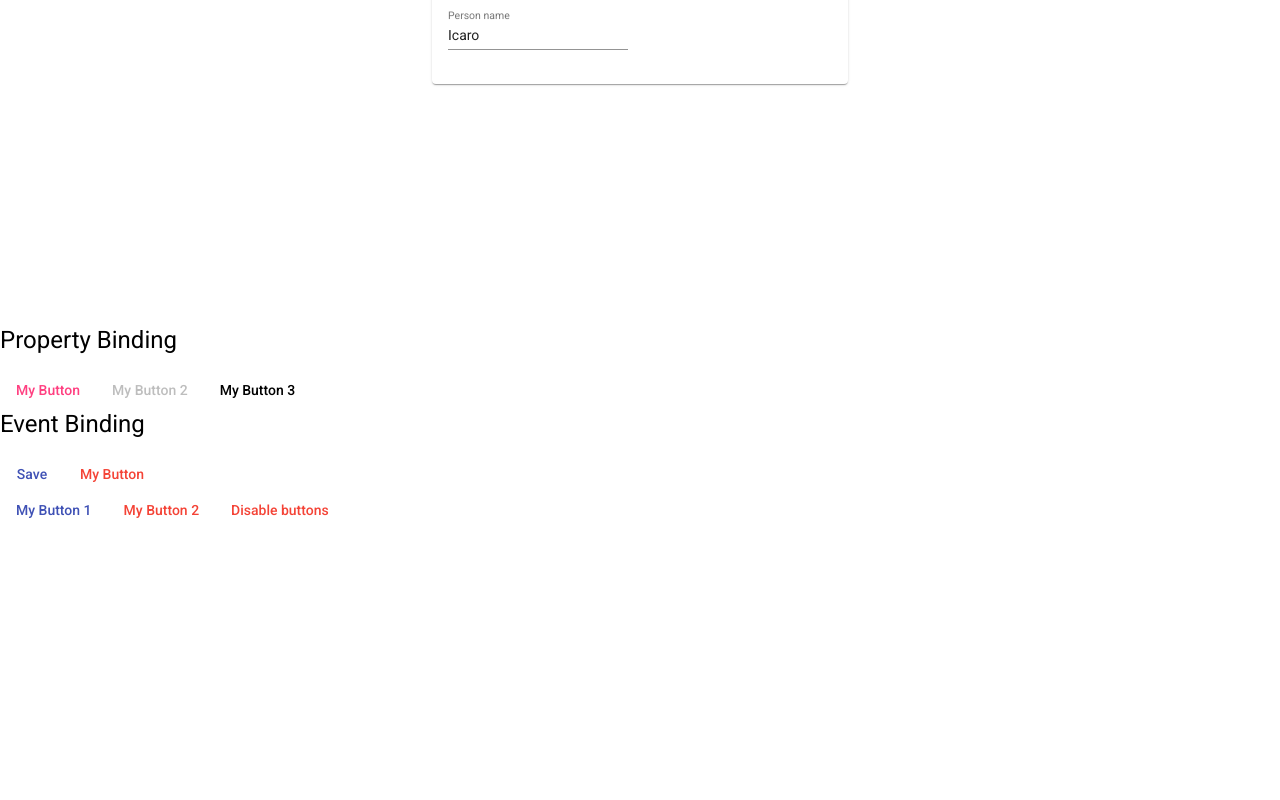
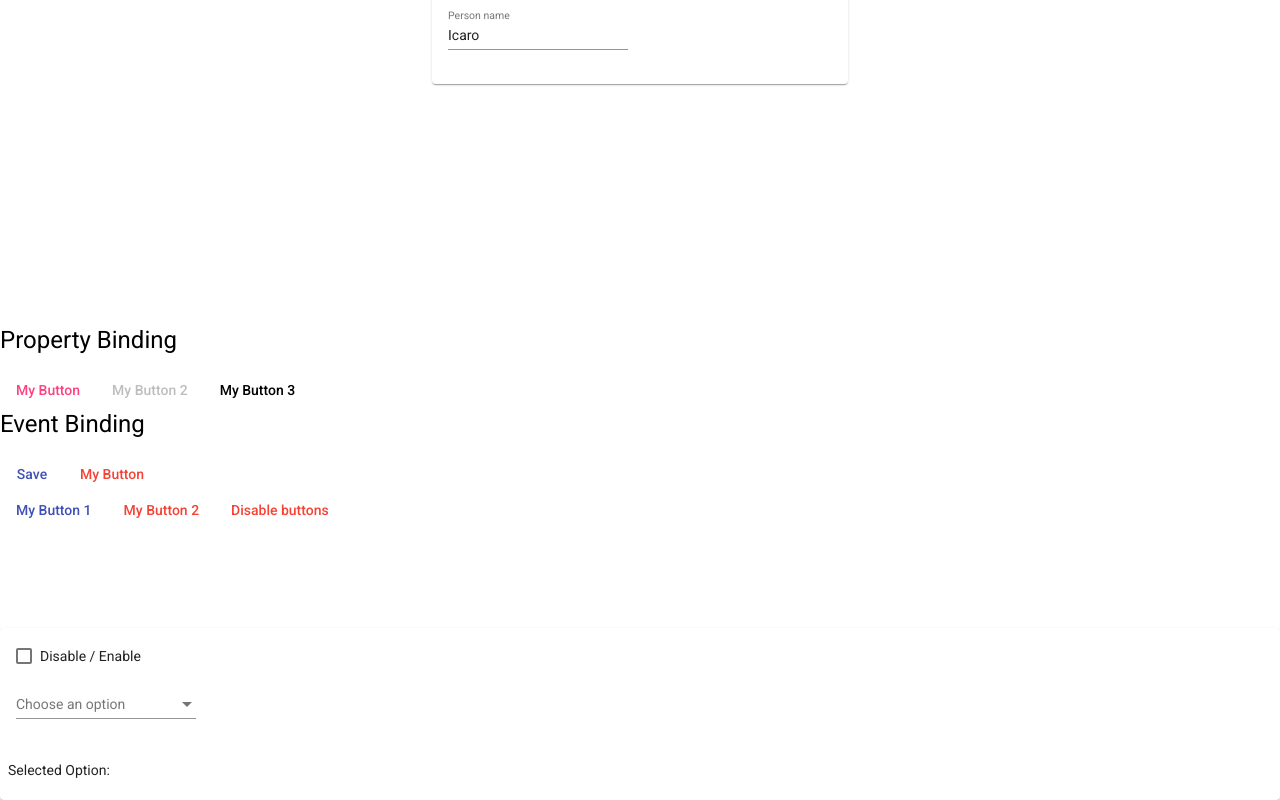
Before and after one commit to aokicaro/angular-study, an Angular app in the folder data-binding-app/: page / in a window 1280 px wide. Shown: the part 437-1237 px from the top of the page. Before the commit the page ends 1065 px from the top, so only its background shows below. Built offline with nearby package versions, Linux system fonts and the light colour scheme.

Commit message:
Event-binding with parameters

```diff
--- a/data-binding-app/src/app/app.module.ts
+++ b/data-binding-app/src/app/app.module.ts
@@ -7,6 +7,8 @@ import { MatCardModule } from '@angular/material/card';
 import { MatButtonModule } from '@angular/material/button';
 import { MatInputModule } from '@angular/material/input';
 import { MatProgressSpinnerModule } from '@angular/material/progress-spinner';
+import { MatCheckboxModule } from '@angular/material/checkbox';
+import { MatSelectModule } from '@angular/material/select';
 
 import { AppComponent } from './app.component';
 import { StringInterpolationComponent } from './string-interpolation/string-interpolation.component';
@@ -26,7 +28,9 @@ import { EventBindingComponent } from './event-binding/event-binding.component';
     MatCardModule,
     MatButtonModule,
     MatInputModule,
-    MatProgressSpinnerModule
+    MatProgressSpinnerModule,
+    MatCheckboxModule,
+    MatSelectModule
   ],
   providers: [],
   bootstrap: [AppComponent]
--- a/data-binding-app/src/app/event-binding/event-binding.component.html
+++ b/data-binding-app/src/app/event-binding/event-binding.component.html
@@ -13,3 +13,27 @@
     color="primary">
   </mat-progress-spinner>
 </section>
+
+<section>
+  <mat-card>
+      <mat-card-content>
+        <p>
+          <mat-checkbox color="warn" (change)="cbChange($event)">Disable / Enable</mat-checkbox>
+        </p>
+        <p>
+          <mat-form-field >
+            <mat-label>Choose an option</mat-label>
+            <mat-select (selectionChange)="selectionChange($event)" [disabled]="selectDisabled">
+              <mat-option value="" selected></mat-option>
+              <mat-option value="volvo">Volvo</mat-option>
+              <mat-option value="mercedes">Mercedes</mat-option>
+              <mat-option value="audi">Audi</mat-option>
+            </mat-select>
+          </mat-form-field>
+        </p>
+      </mat-card-content>
+      <mat-card-actions>
+          <p>Selected Option: {{ selectedOption }}</p>
+      </mat-card-actions>
+  </mat-card>
+</section>
--- a/data-binding-app/src/app/event-binding/event-binding.component.ts
+++ b/data-binding-app/src/app/event-binding/event-binding.component.ts
@@ -1,5 +1,7 @@
 import { Component } from '@angular/core';
+import { MatCheckboxChange } from '@angular/material/checkbox';
 import { ProgressSpinnerMode } from '@angular/material/progress-spinner';
+import { MatSelectChange } from '@angular/material/select';
 
 @Component({
   selector: 'app-event-binding',
@@ -12,6 +14,8 @@ export class EventBindingComponent {
   index: number = 0;
   spinnerMode: ProgressSpinnerMode = 'determinate';
   btnEnable: boolean = true;
+  selectDisabled: boolean = false;
+  selectedOption: string = '';
 
   save(): void {
     alert('Click!')
@@ -22,7 +26,7 @@ export class EventBindingComponent {
     this.buttonName = `It was clicked ${this.index} times`;
   }
 
-  disable() {
+  disable(): void {
     this.btnEnable = false;
     this.spinnerMode = 'indeterminate'
 
@@ -31,4 +35,12 @@ export class EventBindingComponent {
       this.spinnerMode = 'determinate';
     }, 1000);
   }
+
+  cbChange(event: MatCheckboxChange): void {
+    this.selectDisabled = event.checked;
+  }
+
+  selectionChange(event: MatSelectChange): void {
+    this.selectedOption = event.value;
+  }
 }
```
